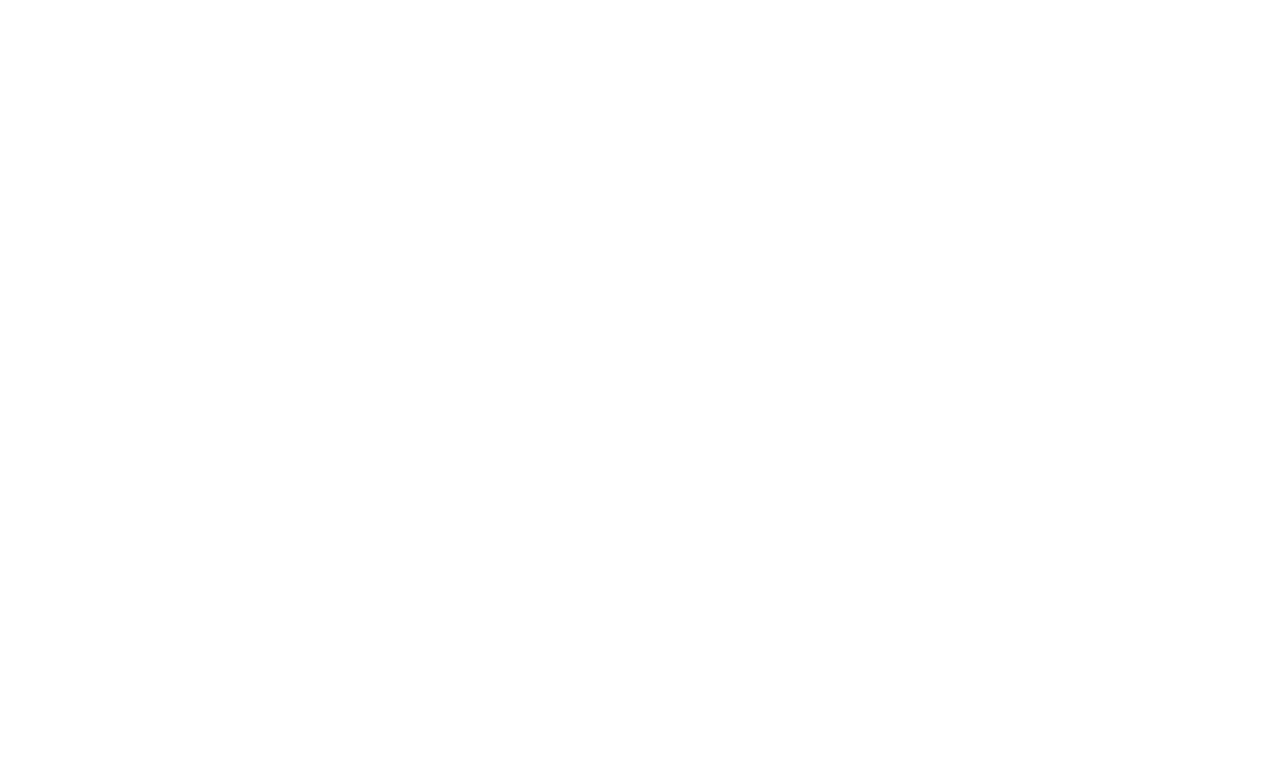
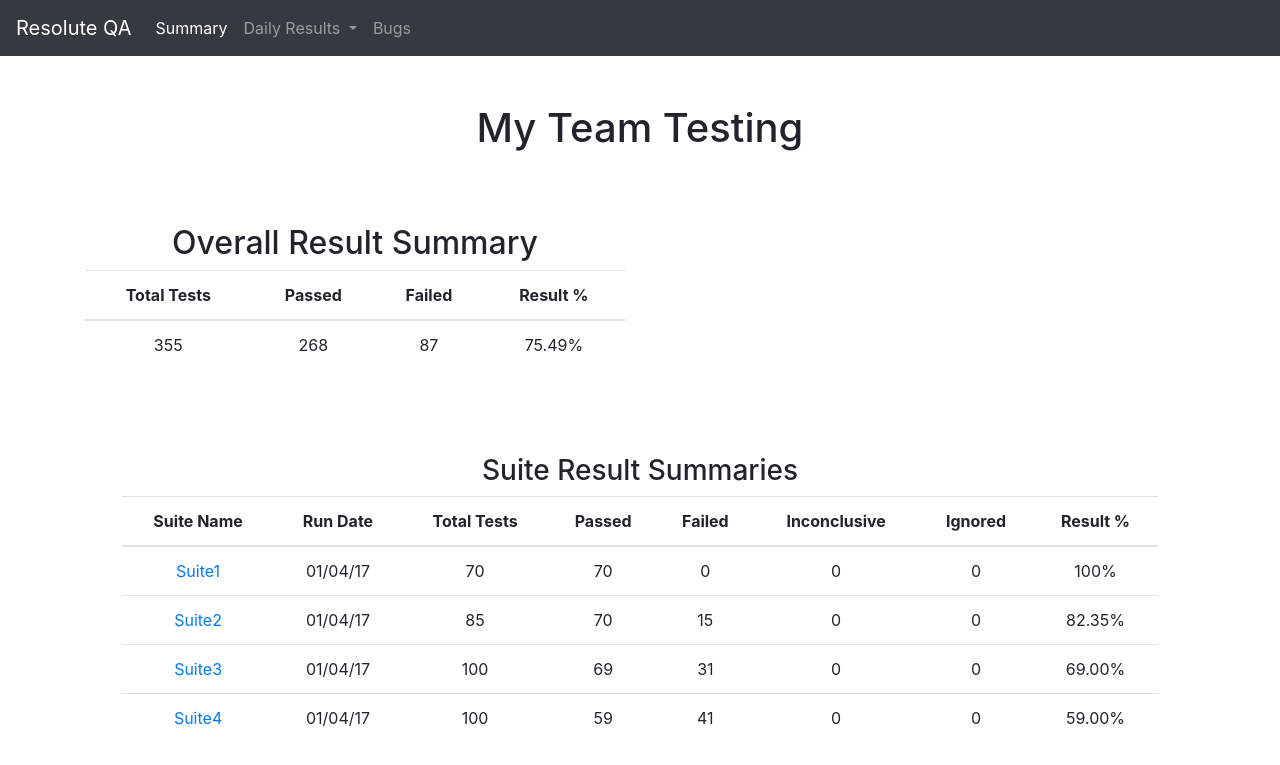
Before and after one commit to jordnkr/Resolute_QA, a Django app: page /resoluteqa/project/1/summary in a window 1280 px wide. Before the commit the part shown is empty. Shown: the top 765 px of the page. Run offline with Django 3.2, Linux system fonts and the light colour scheme; a map, chart or similar area stays blank; some libraries are stand-ins or nearby versions.

Commit message:
updating summary html
updating summary page html

```diff
--- a/resoluteqa/templates/resoluteqa/index.html
+++ b/resoluteqa/templates/resoluteqa/index.html
@@ -10,7 +10,7 @@
       <link rel="stylesheet" href="{% static 'resoluteqa/css/bootstrap.min.css' %}" />
       <link rel="stylesheet" href="{% static 'resoluteqa/css/bootstrap-grid.min.css' %}">
       <link rel="stylesheet" href="{% static 'resoluteqa/css/datatables.min.css' %}">
-      <link rel="stylesheet" href="{% static 'resoluteqa/css/custom.css' %}">
+      <link rel="stylesheet" href="{% static 'resoluteqa/css/styles.css' %}">
   </head>
   <body>
       <nav class="navbar navbar-expand-lg navbar-dark bg-dark">
--- a/resoluteqa/templates/resoluteqa/summary.html
+++ b/resoluteqa/templates/resoluteqa/summary.html
@@ -0,0 +1,156 @@
+<!doctype html>
+<html lang="en">
+  <head>
+      <title>Summary Results - Resolute QA</title>
+      <!-- Required meta tags -->
+      <meta charset="utf-8">
+      <meta name="viewport" content="width=device-width, initial-scale=1, shrink-to-fit=no">
+      {% load static %}
+
+      <link rel="stylesheet" href="{% static 'resoluteqa/css/bootstrap.min.css' %}" />
+      <link rel="stylesheet" href="{% static 'resoluteqa/css/bootstrap-grid.min.css' %}">
+      <link rel="stylesheet" href="{% static 'resoluteqa/css/datatables.min.css' %}">
+      <link rel="stylesheet" href="{% static 'resoluteqa/css/styles.css' %}">
+  </head>
+  <body>
+      <nav class="navbar navbar-expand-lg navbar-dark bg-dark">
+          <a class="navbar-brand" href="{% url 'resoluteqa:index' %}">Resolute QA</a>
+          <button class="navbar-toggler" type="button" data-toggle="collapse" data-target="#navbarNavDropdown" aria-controls="navbarNavDropdown" aria-expanded="false" aria-label="Toggle navigation">
+              <span class="navbar-toggler-icon"></span>
+          </button>
+          <div class="collapse navbar-collapse" id="navbarNavDropdown">
+              <ul class="navbar-nav">
+                  <li class="nav-item active">
+                      <a class="nav-link" href="{% url 'resoluteqa:summary' 3 %}">Summary<span class="sr-only">(current)</span></a>
+                  </li>
+                  <li class="nav-item dropdown">
+                      <a class="nav-link dropdown-toggle" href="#" id="navbarDropdown" role="button" data-toggle="dropdown" aria-haspopup="true" aria-expanded="false">
+                          Daily Results
+                      </a>
+                      <div class="dropdown-menu" aria-labelledby="dailyResultsDropdown">
+                          <a class="dropdown-item" href="{% url 'resoluteqa:dailyresults' 3 %}">Suite1</a>
+                          <a class="dropdown-item" href="{% url 'resoluteqa:dailyresults' 3 %}">Suite2</a>
+                          <a class="dropdown-item" href="{% url 'resoluteqa:dailyresults' 3 %}">Suite3</a>
+                          <a class="dropdown-item" href="{% url 'resoluteqa:dailyresults' 3 %}">Suite4</a>
+                      </div>
+                  </li>
+                  <li class="nav-item">
+                      <a class="nav-link" href="{% url 'resoluteqa:bugs' 3 %}">Bugs</a>
+                  </li>
+              </ul>
+          </div>
+      </nav>
+      <div class="container">
+          <div class="row justify-content-center">
+              <h1 class="mt-5 mb-5 text-center">My Team Testing</h1>
+          </div>
+          <div class="row">
+              <div class="col-md-6 text-center">
+                  <h2 class="mt-4">Overall Result Summary</h2>
+                  <table class="table">
+                      <thead>
+                          <tr>
+                              <th>Total Tests</th>
+                              <th>Passed</th>
+                              <th>Failed</th>
+                              <th>Result %</th>
+                          </tr>
+                      </thead>
+                      <tbody>
+                          <tr>
+                              <td>355</td>
+                              <td>268</td>
+                              <td>87</td>
+                              <td><span id="totalPercentDouble">75.49</span>%</td>
+                          </tr>
+                      </tbody>
+                  </table>
+              </div>
+              <div class="col-md-6">
+                  <canvas id="overallSummaryChart" width="200" height="200"></canvas>
+              </div>
+          </div>
+      </div>
+      <div class="container-fluid mt-5 text-center">
+          <div class="row justify-content-center">
+              <h3>Suite Result Summaries</h3>
+          </div>
+          <div class="row justify-content-center">
+              <div class="col-md-10">
+                  <table id="suiteSummaryTable" class="table no-border">
+                      <thead>
+                          <tr>
+                              <th>Suite Name</th>
+                              <th>Run Date</th>
+                              <th>Total Tests</sth>
+                              <th>Passed</th>
+                              <th>Failed</th>
+                              <th>Inconclusive</th>
+                              <th>Ignored</th>
+                              <th>Result %</th>
+                          </tr>
+                      </thead>
+                      <tbody>
+                          <tr class="summaryRow" data-percentage="100">
+                              <td>
+                                  <a href="{% url 'resoluteqa:dailyresults' 3 %}" class="link">Suite1</a>
+                              </td>
+                              <td>01/04/17</td>
+                              <td>70</td>
+                              <td>70</td>
+                              <td>0</td>
+                              <td>0</td>
+                              <td>0</td>
+                              <td>100%</td>
+                          </tr>
+                          <tr class="summaryRow" data-percentage="82.35">
+                              <td>
+                                  <a href="{% url 'resoluteqa:dailyresults' 3 %}" class="link">Suite2</a>
+                              </td>
+                              <td>01/04/17</td>
+                              <td>85</td>
+                              <td>70</td>
+                              <td>15</td>
+                              <td>0</td>
+                              <td>0</td>
+                              <td>82.35%</td>
+                          </tr>
+                          <tr class="summaryRow" data-percentage="69.00">
+                              <td>
+                                  <a href="{% url 'resoluteqa:dailyresults' 3 %}" class="link">Suite3</a>
+                              </td>
+                              <td>01/04/17</td>
+                              <td>100</td>
+                              <td>69</td>
+                              <td>31</td>
+                              <td>0</td>
+                              <td>0</td>
+                              <td>69.00%</td>
+                          </tr>
+                          <tr class="summaryRow" data-percentage="59.00">
+                              <td>
+                                  <a href="{% url 'resoluteqa:dailyresults' 3 %}" class="link">Suite4</a>
+                              </td>
+                              <td>01/04/17</td>
+                              <td>100</td>
+                              <td>59</td>
+                              <td>41</td>
+                              <td>0</td>
+                              <td>0</td>
+                              <td>59.00%</td>
+                          </tr>
+                      </tbody>
+                  </table>
+              </div>
+          </div>
+      </div>
+
+      <!-- jQuery first, then Popper.js, then Bootstrap JS -->
+      <script defer src="{% static 'resoluteqa/js/libraries/jquery-3.2.1.min.js' %}"></script>
+      <script defer src="{% static 'resoluteqa/js/libraries/popper.min.js' %}"></script>
+      <script defer src="{% static 'resoluteqa/js/libraries/bootstrap.min.js' %}"></script><!--4.0.0-beta.3-->
+      <script defer src="{% static 'resoluteqa/js/libraries/datatables.min.js' %}"></script>
+      <script defer src="{% static 'resoluteqa/js/libraries/Chart.min.js' %}"></script>
+      <script defer src="{% static 'resoluteqa/js/summary.js' %}"></script>
+  </body>
+</html>
--- a/resoluteqa/urls.py
+++ b/resoluteqa/urls.py
@@ -11,5 +11,5 @@
     # ex: /resoluteqa/suite/3/dailyresults
     path('suite/<int:suite_id>/dailyresults', views.dailyresults, name='dailyresults'),
     # ex: /resoluteqa/suite/3/bugs
-    path('suite/<int:suite_id>/bugs', views.dailyresults, name='dailyresults'),
+    path('suite/<int:suite_id>/bugs', views.bugs, name='bugs'),
 ]
```
